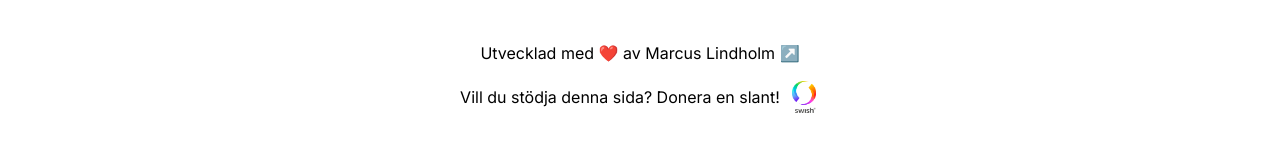
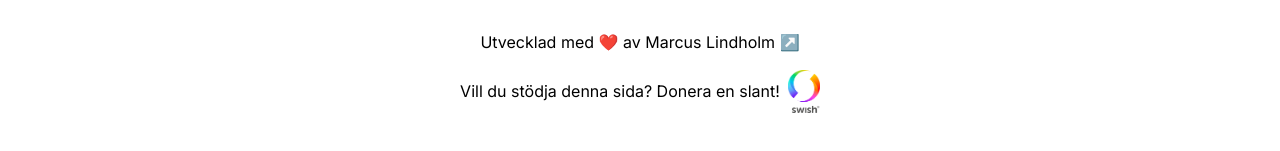
Before and after one commit to marcus-lindholm/alkoholperkrona, a Next.js app: page / in a window 1280 px wide. Shown: the part 591-742 px from the top of the page. Built offline with nearby package versions, Linux system fonts and the light colour scheme; no server answers; the database is empty.

Commit message:
changed img to reacts Image

```diff
--- a/app/page.tsx
+++ b/app/page.tsx
@@ -98,7 +98,13 @@ export default function Home({ searchParams }: { searchParams: any }) {
       <p>Utvecklad med ❤️ av <a href="https://marcuslindholm.com" target="_blank" rel="noopener noreferrer" className="hover:underline">Marcus Lindholm</a> <span>↗️</span></p>
       <a href="https://app.swish.nu/1/p/sw/?sw=0736426599&msg=Tack!&edit=msg&src=qr" className="flex items-center justify-center mt-4">
         Vill du stödja denna sida? Donera en slant!
-        <img src={isDarkMode ? "/Swish_dark.png" : "/Swish_light.png"} alt="Swish Logo" className="w-8 h-8 ml-2 object-contain" />
+        <Image
+          src={isDarkMode ? "/Swish_dark.png" : "/Swish_light.png"}
+          alt="Swish Logo"
+          width={32}
+          height={32}
+          className="ml-2 object-contain"
+        />
       </a>
 
       </footer>
```
